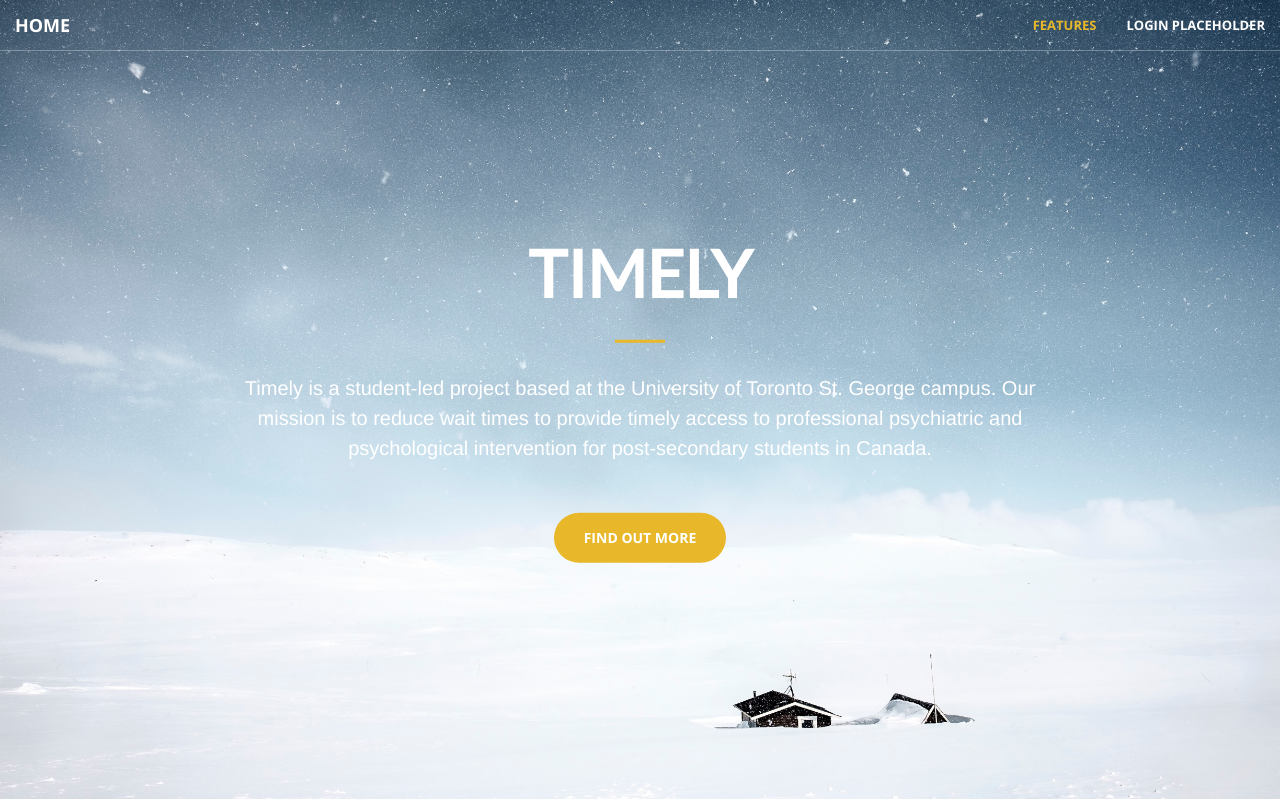
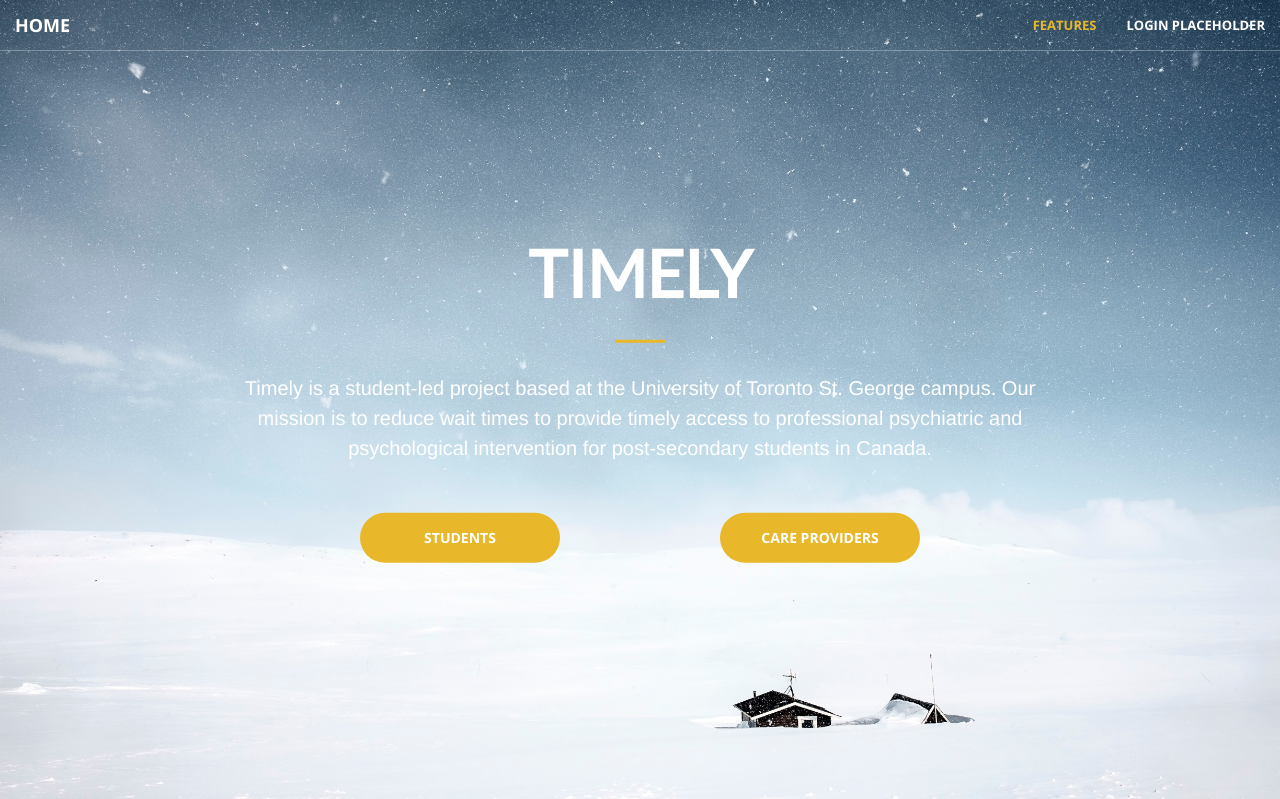
Before and after one commit to pxlu/Timely, a Flask app: page / in a window 1280 px wide. Shown: the top 799 px of the page. Run offline with Flask 2, Linux system fonts and the light colour scheme.

Commit message:
Added css rule and inserted second button for student/care provider buttons

```diff
--- a/web/static/css/main.css
+++ b/web/static/css/main.css
@@ -320,6 +320,15 @@
 .btn-xl {
   padding: 15px 30px; }
 
+.index-btn {
+  width: 200px; }
+  .index-btn-left {
+    float: left;
+    margin-left: 22%; }
+  .index-btn-right {
+    float: right;
+    margin-right: 22%; }
+
 #contact .fa {
   color: #222;
   font-size: 4em; }
--- a/web/templates/index-template.html
+++ b/web/templates/index-template.html
@@ -13,7 +13,8 @@
 	            <h1 >Timely</h1>
 	            <hr class="primary">
 	            <p>Timely is a student-led project based at the University of Toronto St. George campus. Our mission is to reduce wait times to provide timely access to professional psychiatric and psychological intervention for post-secondary students in Canada.</p>
-	            <a href="#features" class="btn btn-primary btn-xl page-scroll">Find Out More</a>
+	            <a href="#features" class="btn btn-primary btn-xl index-btn index-btn-left">Students</a>
+	            <a href="#features" class="btn btn-primary btn-xl index-btn index-btn-right">Care Providers</a>
 	        </div>
 	    </div>
 	</header>
```
